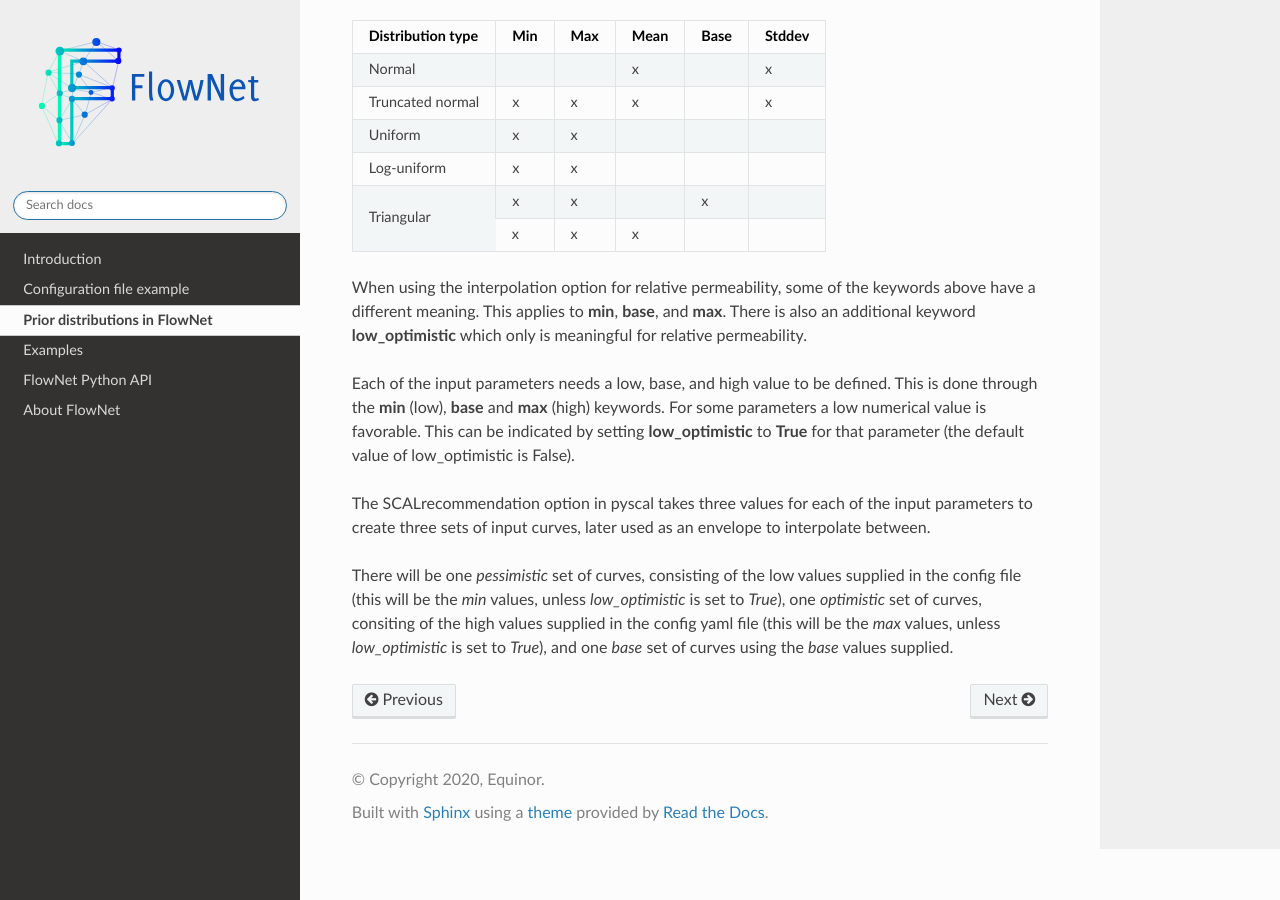
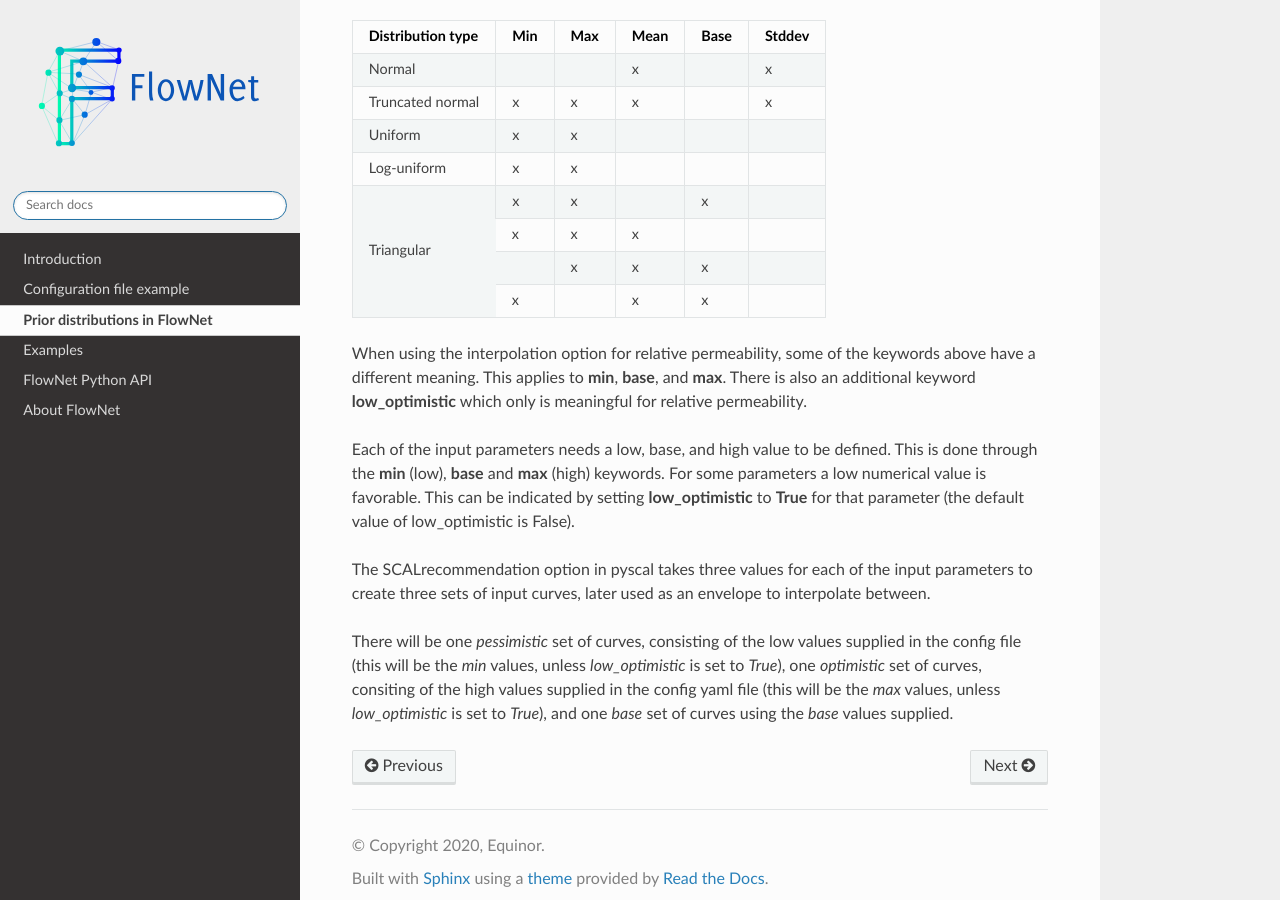
Before and after one commit to equinor/flownet, a Sphinx documentation site: the page built from docs/parametrization.rst, in a window 1280 px wide and 900 px high, scrolled down 1082 px. Built offline with Sphinx 7.4.7 and the Read the Docs theme 2.0.0, drawn with Linux system fonts in a browser that asks for light colours.

```diff
--- a/docs/parametrization.rst
+++ b/docs/parametrization.rst
@@ -66,7 +66,13 @@ stddev
 | Triangular         |  x   |  x   |      |  x   |      |
 +                    +------+------+------+------+------+
 |                    |  x   |  x   |   x  |      |      |
++                    +------+------+------+------+------+
+|                    |      |  x   |   x  |  x   |      |
++                    +------+------+------+------+------+
+|                    |  x   |      |   x  |  x   |      |
 +--------------------+------+------+------+------+------+
+
+
 
 
 
```
